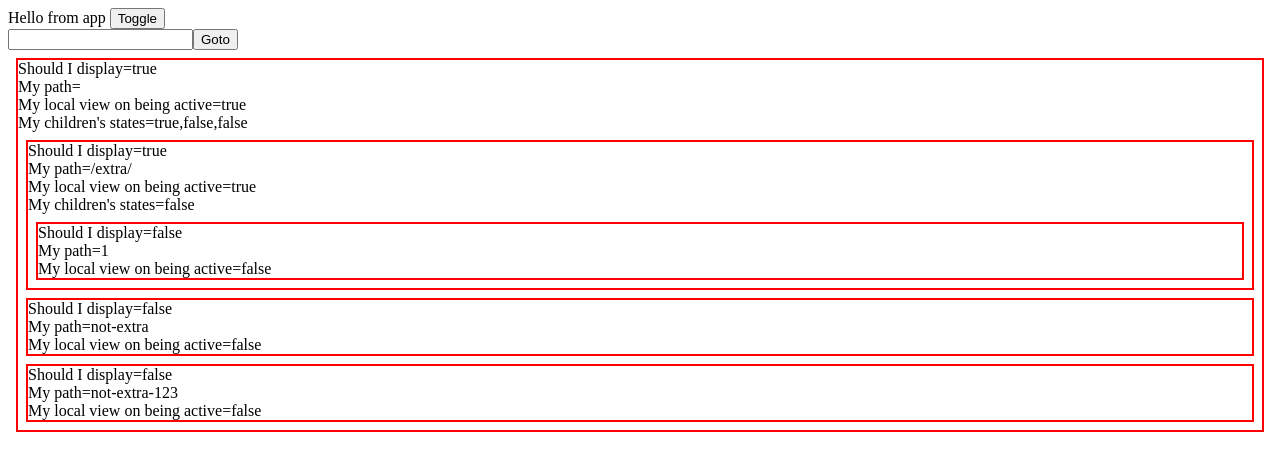
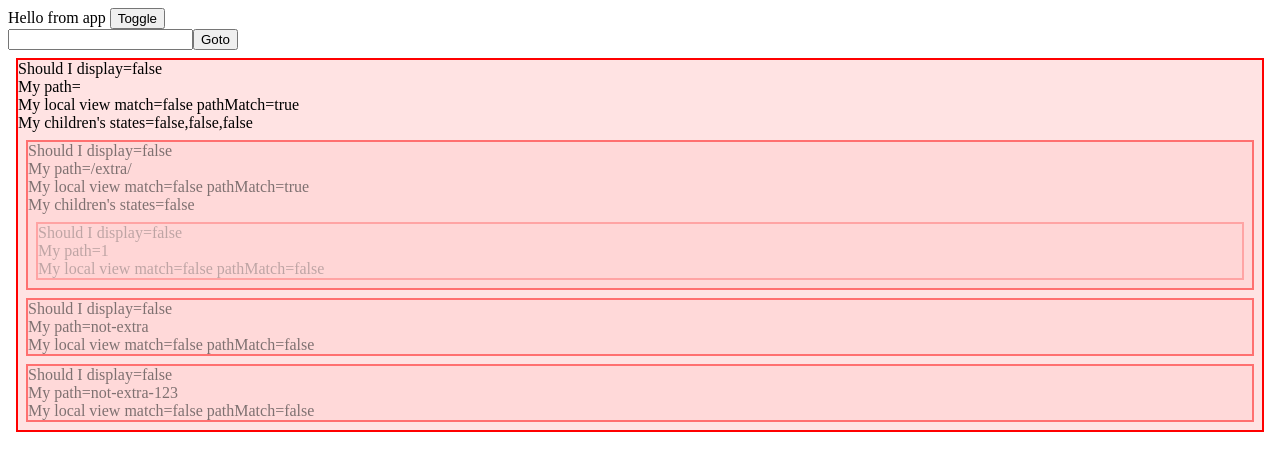
Before and after one commit to gumnutdev/vudiful, a Vue app: page /extra in a window 1280 px wide. Shown: the top 470 px of the page. Built offline with nearby package versions, Linux system fonts and the light colour scheme.

Commit message:
always display in same slot

```diff
--- a/demo/App.vue
+++ b/demo/App.vue
@@ -51,11 +51,12 @@ const handleGoto = (e: Event) => {
   <PRouter>
     <PRoute>
       <PRoute path="/extra/">
-        <PRoute path="1" sub-match match-first>
+        <PRoute path="1" sub-match>
           <PRoute path="2"><strong>First</strong></PRoute>
           <PRoute path="2"><strong>Second</strong></PRoute>
           <PRoute path="2a" sub-match>
-            <PRoute path="3"></PRoute>
+            I'm a 2a
+            <PRoute path="3">I'm 3 and I should display</PRoute>
           </PRoute>
         </PRoute>
       </PRoute>
--- a/src/PRoute.vue
+++ b/src/PRoute.vue
@@ -1,5 +1,5 @@
 <script lang="ts" setup>
-import { inject, onUnmounted, provide, reactive, watchEffect } from 'vue';
+import { computed, inject, onUnmounted, provide, reactive, watchEffect } from 'vue';
 import { prouteStateKey, SomeState } from './keys';
 import { matchPath } from './helpers';
 
@@ -7,16 +7,17 @@ const props = defineProps<{
   path?: string;
 
   /**
-   * If true, we will not render unless at least of our children is rendering.
-   * This can be combined with `matchFirst`.
-   * This forces our children to render (inside `<div hidden>`) in order to determine their validity.
+   * Normally, if this `<Route>` has children, it will not match unless a child matches.
+   *
+   * Set this to display the `<Route>` regardless.
+   * This has no effect if the `<Route>` has no children.
    */
-  subMatch?: boolean;
+  matchSelf?: boolean;
 
   /**
-   * Only render the first match among our children.
+   * Render all subordinate routes that match, not just the first.
    */
-  matchFirst?: boolean;
+  matchAll?: boolean;
 }>();
 
 const reactiveSelf = reactive<SomeState>({
@@ -58,33 +59,27 @@ watchEffect(() => {
   ourState.nest = parentState.nest + matchOut.nest.substring(1);
 
   const children = [...ourState.children];
-  const anyChildMatch = children.some(({ match }) => match);
 
   reactiveSelf.pathMatch = matchOut.matched;
-  if (props.subMatch) {
-    reactiveSelf.match = anyChildMatch;
+  if (props.matchSelf) {
+    reactiveSelf.match = reactiveSelf.pathMatch;
   } else {
-    reactiveSelf.match = reactiveSelf.pathMatch;
-    // console.info('got regular model', ourState.children.size);
-    // reactiveSelf.localMatch = !ourState.children.size;
+    const anyChildMatch = children.some(({ match }) => match) || !children.length;
+    reactiveSelf.match = reactiveSelf.pathMatch && anyChildMatch;
   }
 
-  reactiveSelf.hasExcessPath = ourState.path !== '/' && !anyChildMatch;
+  //  reactiveSelf.hasExcessPath = ourState.path !== '/' && !anyChildMatch;
 
-  if (props.matchFirst) {
-    let found = false;
+  if (props.matchAll) {
+    // display <= match
     for (const c of children) {
-      const { match } = c;
-      if (!found && match) {
-        c.display = true;
-        found = true;
-      } else {
-        c.display = false;
-      }
+      c.display = c.match;
     }
   } else {
-    for (const c of children) {
-      c.display = c.match;
+    // display <= only first match
+    const firstMatch = children.findIndex(({ match }) => match);
+    for (let i = 0; i < children.length; ++i) {
+      children[i].display = firstMatch === i;
     }
   }
 });
@@ -93,21 +88,34 @@ provide(prouteStateKey, ourState);
 </script>
 
 <template>
-  <div style="border: 2px solid red; margin: 8px">
-    Should I display={{ reactiveSelf.display && !reactiveSelf.hasExcessPath }}<br />
+  <div
+    :style="`border: 2px solid ${
+      reactiveSelf.display ? 'green; background: #afa5' : 'red; background: #faa5'
+    }; margin: 8px`"
+  >
+    Should I display={{ reactiveSelf.display }}<br />
     My path={{ props.path }}<br />
-    My local view on being active={{ reactiveSelf.match }}<br />
+    My local view match={{ reactiveSelf.match }} pathMatch={{ reactiveSelf.pathMatch }}<br />
     <template v-if="ourState.children.size">
       My children's states={{ [...ourState.children].map((x) => x.match).join(',') }}<br />
     </template>
 
-    <template v-if="reactiveSelf.display && !reactiveSelf.hasExcessPath">
-      <slot></slot>
-    </template>
-    <template v-else-if="reactiveSelf.pathMatch">
-      <div style="opacity: 0.5">
+    <template v-if="reactiveSelf.display || reactiveSelf.pathMatch">
+      <div :class="'router-manager ' + (reactiveSelf.display ? 'display' : 'ambig')">
         <slot></slot>
       </div>
     </template>
   </div>
 </template>
+
+<style scoped>
+.router-manager {
+  display: block;
+}
+.router-manager.display {
+  display: contents;
+}
+.router-manager.ambig {
+  opacity: 0.5;
+}
+</style>
--- a/src/keys.ts
+++ b/src/keys.ts
@@ -36,9 +36,10 @@ export type SomeState = {
   match?: boolean;
   pathMatch?: boolean;
 
+  /**
+   * Controlled by the parent: should this display.
+   */
   display?: boolean;
-
-  hasExcessPath?: boolean;
 };
 
 export type PRouteState = {
```
